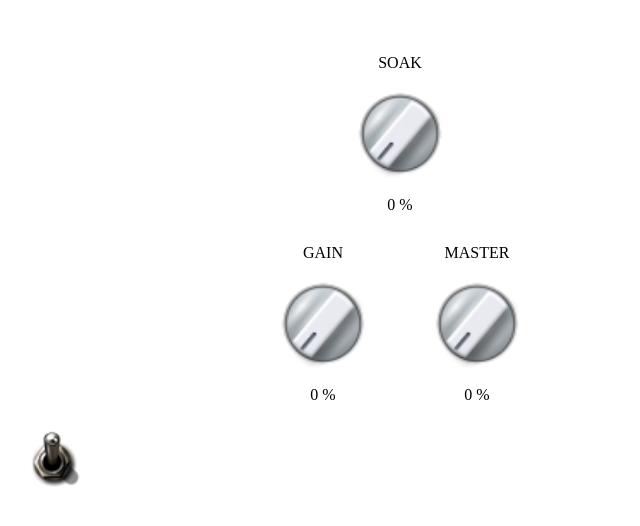
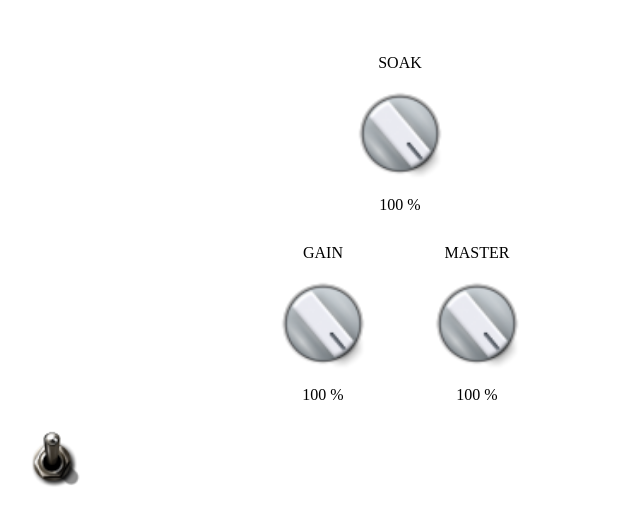
Before and after one commit to sami1979/1CONTROL, an Electron app: page main.html in a window 800 px wide. Shown: the whole page, without its empty margins (0-640 px from the left). Drawn offline with Linux system fonts and the light colour scheme.

Commit message:
default knob value set to max

```diff
--- a/main.html
+++ b/main.html
@@ -14,7 +14,7 @@
                 <div>SOAK</div>
                 <input type="range" id="soak-knob" class="input-knob soak" data-diameter="120"
                     data-src="./images/buttons/knob70.png" data-sprites="100"
-                    min="0" max="127" value="0" />
+                    min="0" max="127" value="127" />
                 <div id="soak-value" class="soak"></div>
             </div>
         </div>
@@ -23,14 +23,14 @@
                 <div>GAIN</div>
                 <input type="range" id="gain-knob" class="input-knob gain" data-diameter="120"
                     data-src="./images/buttons/knob70.png" data-sprites="100"
-                    min="0" max="127" value="0" />
+                    min="0" max="127" value="127" />
                 <div id="gain-value" class="gain"></div>
             </div>
             <div class="knob-container">
                 <div>MASTER</div>
                 <input type="range" id="master-knob" class="input-knob master" data-diameter="120"
                     data-src="./images/buttons/knob70.png" data-sprites="100"
-                    min="0" max="127" value="0" />
+                    min="0" max="127" value="127" />
                 <div id="master-value" class="master"></div>
             </div>
         </div>
```
